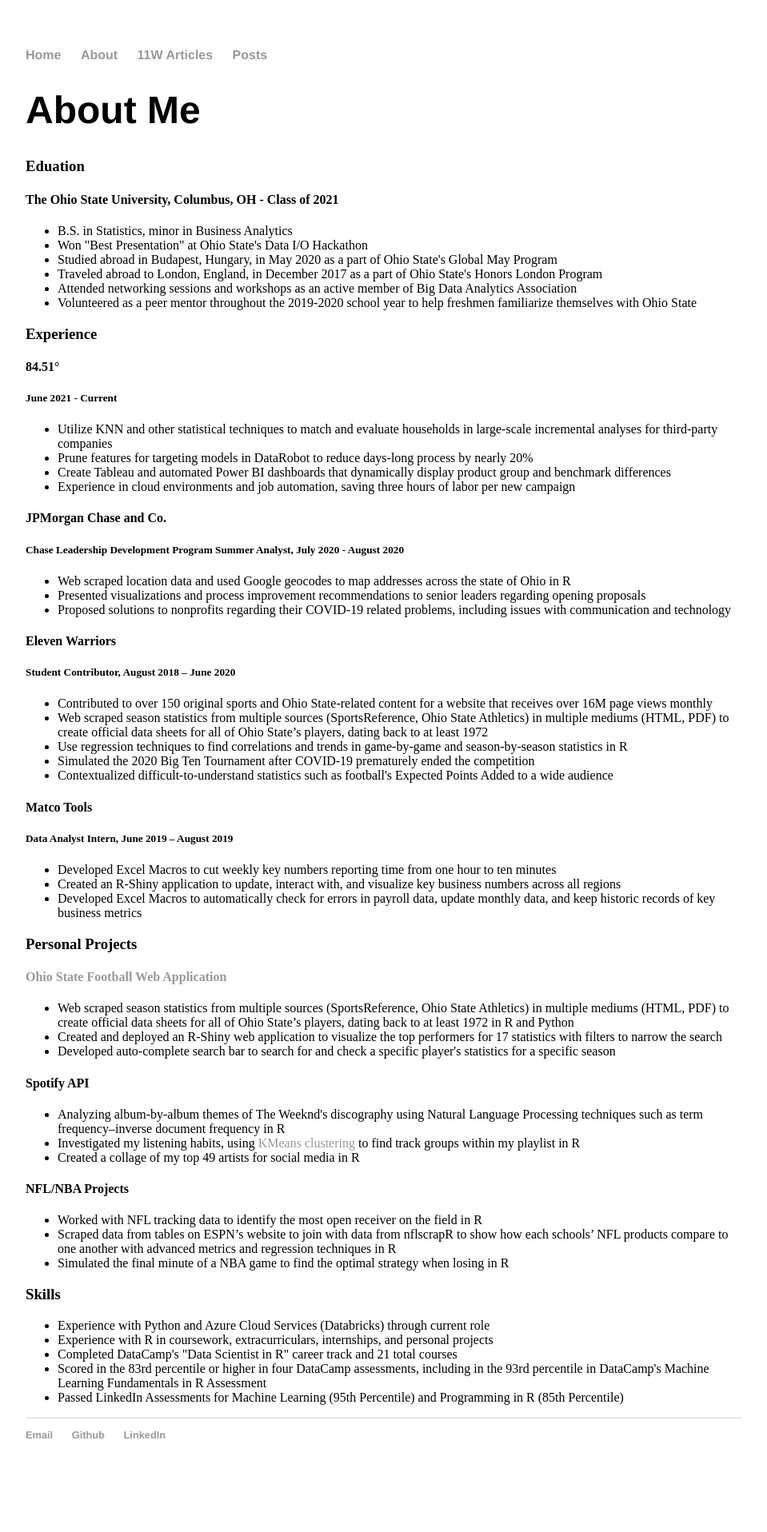
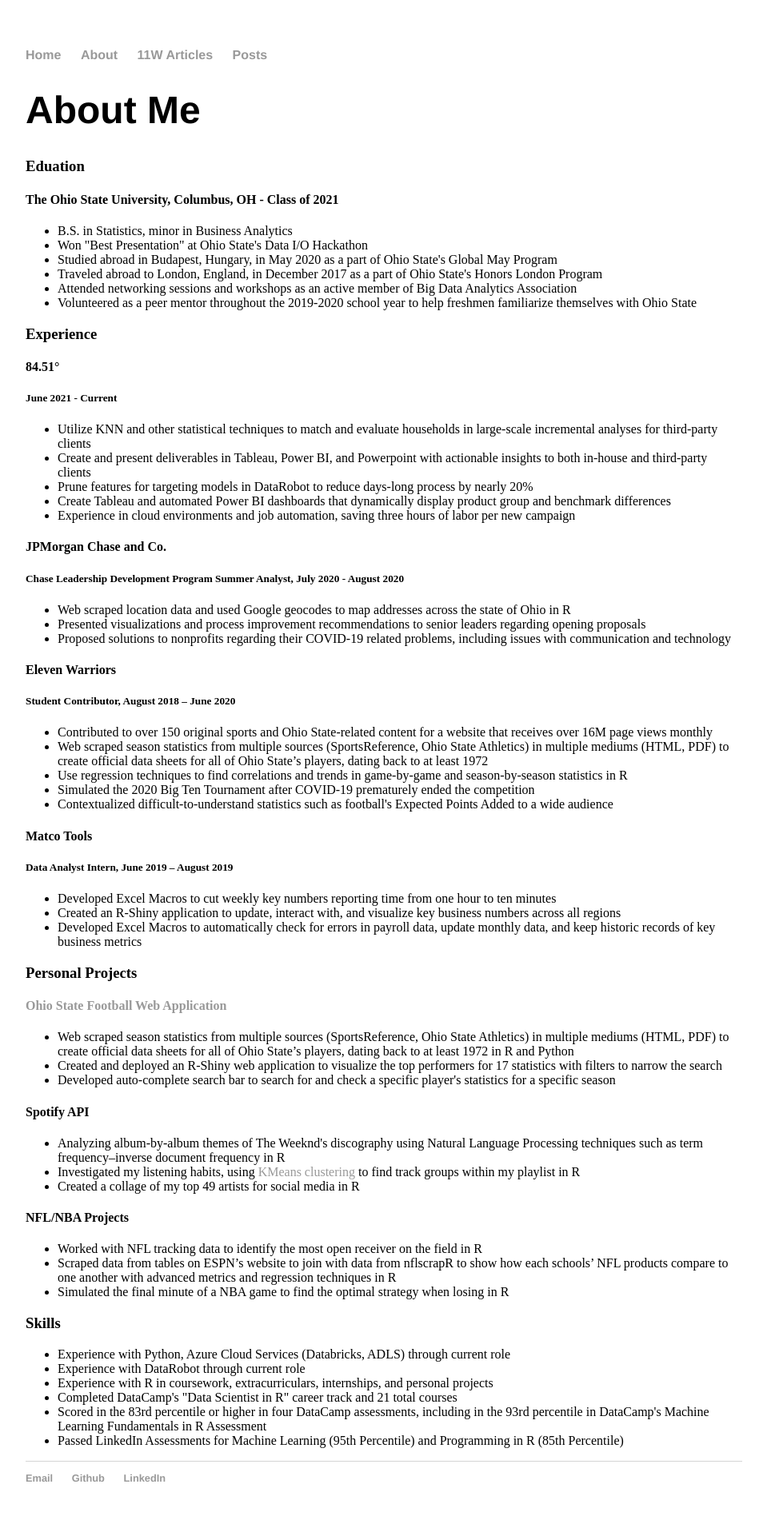
Before and after one commit to mtnartker/mtnartker.github.io, a Jekyll site: the page built from about/index.html, in a window 1280 px wide. Shown: the whole page at 80% size, without its empty margins (160-1119 px from the left). Built offline with Jekyll 4.4.1, drawn with Linux system fonts in a browser that asks for light colours; before the commit the page ends 1862 px from its top, so only the background shows below that.

Commit message:
Update index.html

```diff
--- a/about/index.html
+++ b/about/index.html
@@ -29,7 +29,8 @@
 <h4> 84.51° </h4>
 <h5> June 2021 - Current</h5>
 <ul>
-  <li>Utilize KNN and other statistical techniques to match and evaluate households in large-scale incremental analyses for third-party companies</li>
+  <li>Utilize KNN and other statistical techniques to match and evaluate households in large-scale incremental analyses for third-party clients</li>
+  <li>Create and present deliverables in Tableau, Power BI, and Powerpoint with actionable insights to both in-house and third-party clients</li>
   <li>Prune features for targeting models in DataRobot to reduce days-long process by nearly 20%</li>
   <li>Create Tableau and automated Power BI dashboards that dynamically display product group and benchmark differences</li>
   <li>Experience in cloud environments and job automation, saving three hours of labor per new campaign</li>
@@ -78,7 +79,8 @@
 </ul>
 <h3>Skills</h3>
 <ul>
-  <li>Experience with Python and Azure Cloud Services (Databricks) through current role</li>
+  <li>Experience with Python,  Azure Cloud Services (Databricks, ADLS) through current role</li>
+  <li>Experience with DataRobot through current role</li>
   <li>Experience with R in coursework, extracurriculars, internships, and personal projects</li>
   <li>Completed DataCamp's "Data Scientist in R" career track and 21 total courses</li>
   <li>Scored in the 83rd percentile or higher in four DataCamp assessments, including in the 93rd percentile in DataCamp's Machine Learning Fundamentals in R Assessment</li>
```
